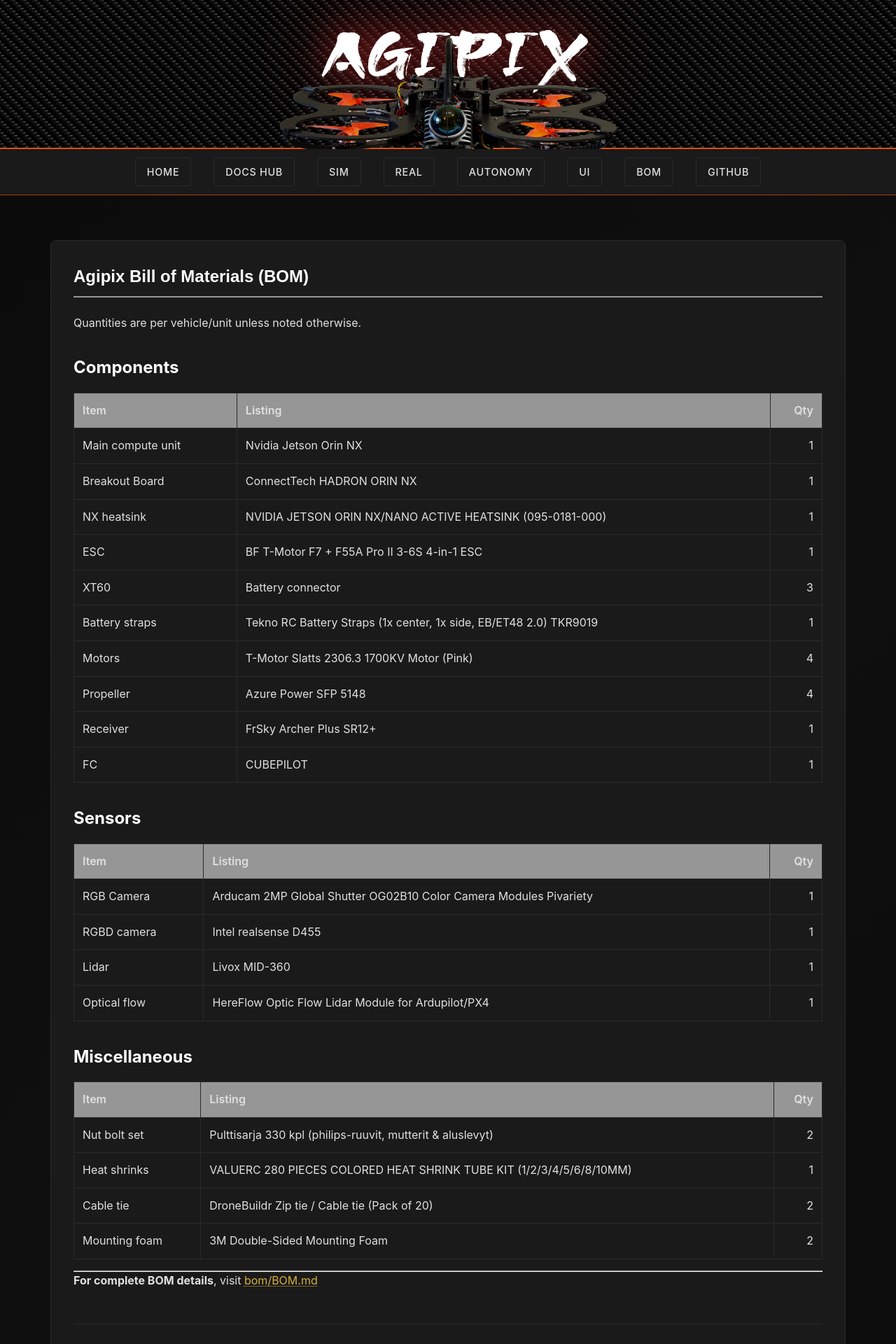
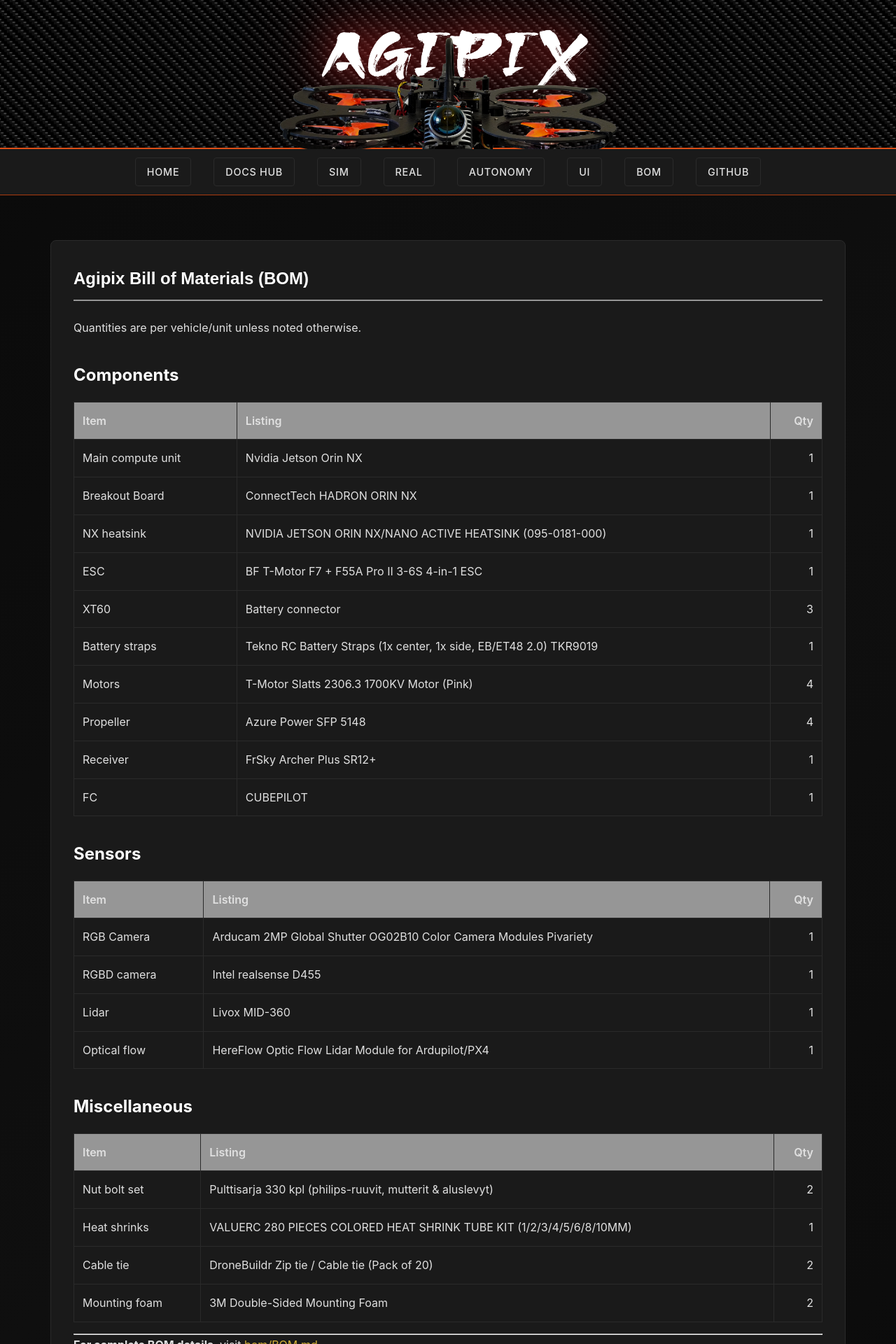
Before and after one commit to SasaKuruppuarachchi/agipix, a Jekyll site: the page built from bom.md, in a window 1280 px wide. Shown: the top 1920 px of the page at 70% size. Built offline with Jekyll 4.4.1, drawn with Linux system fonts in a browser that asks for light colours.

Commit message:
Enhance line height for improved readability in documentation content

```diff
--- a/assets/css/style.scss
+++ b/assets/css/style.scss
@@ -643,6 +643,15 @@
   border-radius: 8px;
   padding: 2rem;
   margin: 2rem 0;
+  line-height: 1.8;
+}
+
+.doc-content p,
+.doc-content li,
+.doc-content blockquote,
+.doc-content td,
+.doc-content th {
+  line-height: 1.8;
 }
 
 /* Docs layout with sidebar */
```
